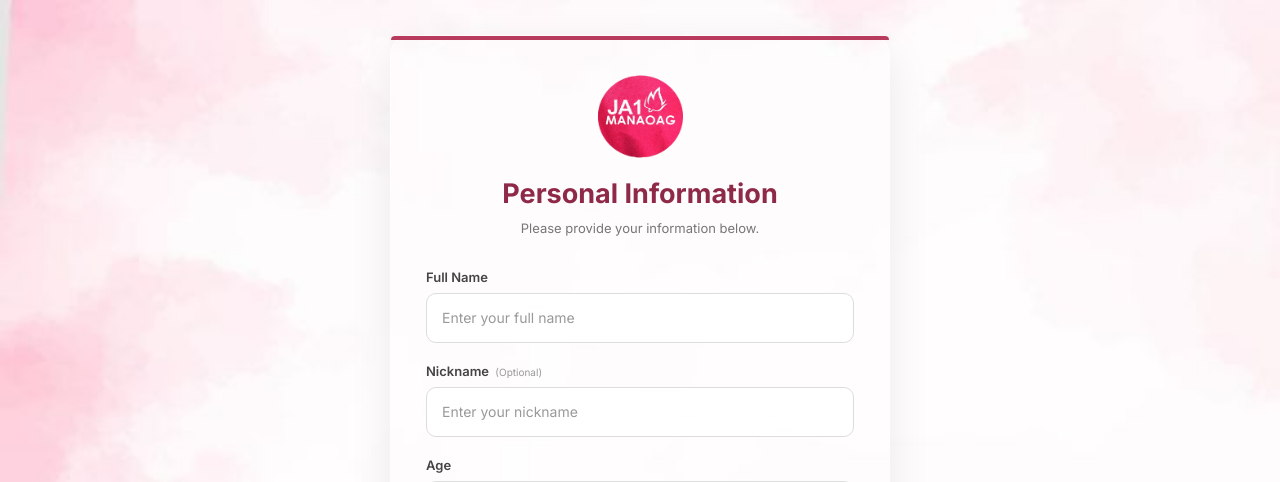
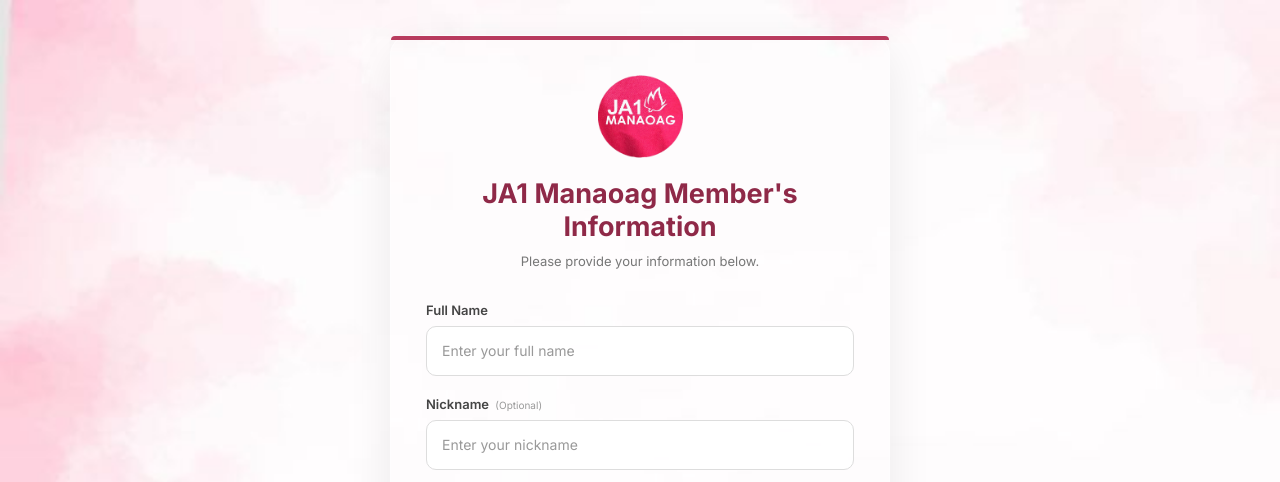
Before and after one commit to marrajanerick-alt/ja1manaoag, a Flask app: page / in a window 1280 px wide. Shown: the top 482 px of the page. Run offline with Flask 3, Linux system fonts and the light colour scheme.

Commit message:
Update index.html

```diff
--- a/templates/index.html
+++ b/templates/index.html
@@ -48,7 +48,7 @@
         <!-- ========================= -->
 
         <h1>
-            Personal Information
+            JA1 Manaoag Member's Information
         </h1>
 
         <p class="subtitle">
```
